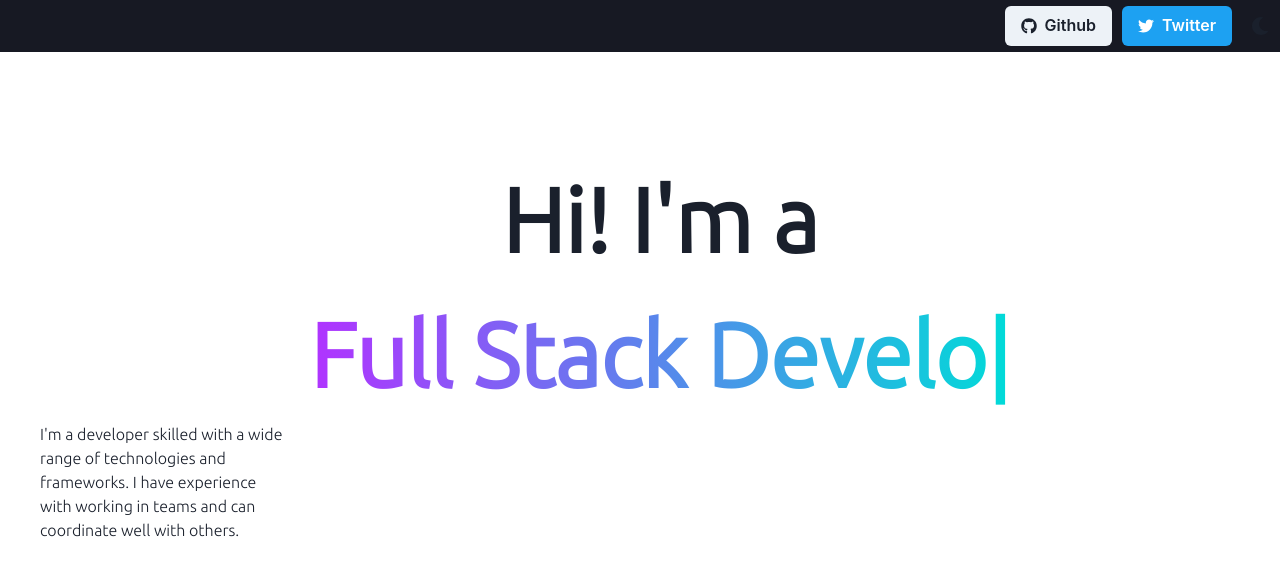
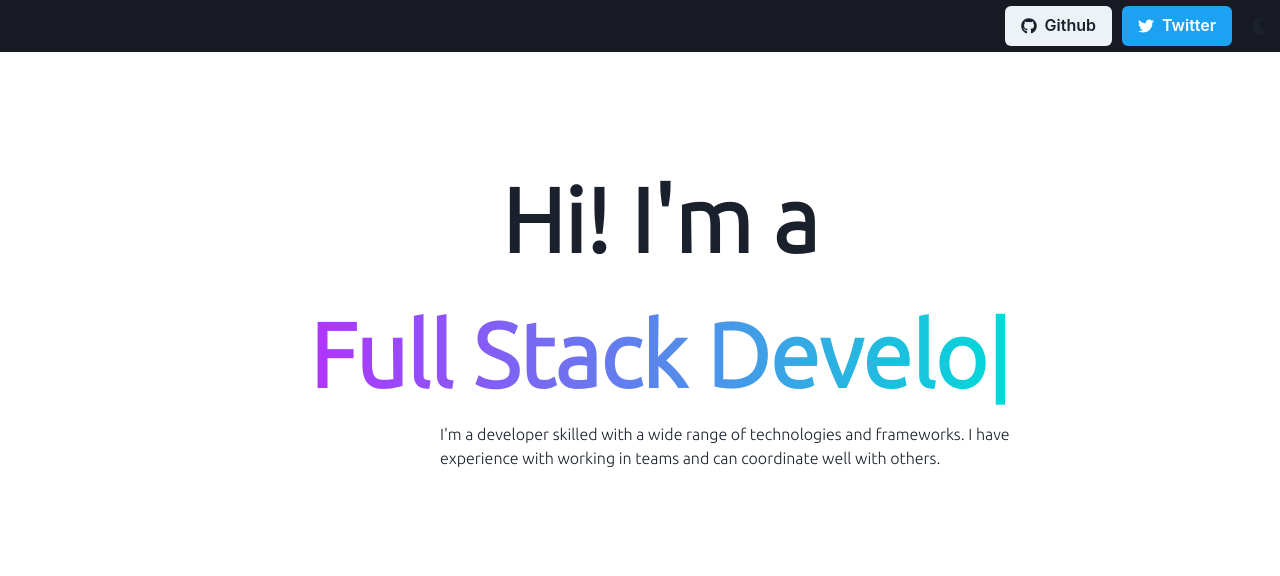
Before and after one commit to davidarogunre/personalportfolio, a React (Create React App) app: page / in a window 1280 px wide. Shown: the top 576 px of the page. Built offline with nearby package versions, Linux system fonts and the light colour scheme.

Commit message:
added about

```diff
--- a/src/components/About.js
+++ b/src/components/About.js
@@ -30,8 +30,8 @@ const About = () => {
         <span ref={el}></span>
         </Box>
       </Box>
-      <Box width="20%" fontWeight="lighter" display={{xl:"flex"}} flexDirection={{xl:"column"}} alignItems={{xl:"center"}}>
-      <Text>
+      <Box width={{base:"90%", md:"550px", xl:'80%'}} fontWeight="lighter">
+      <Text marginLeft={{xl:"400px"}}>
       I'm a developer skilled with a wide range of technologies and frameworks.
       I have experience with working in teams and can coordinate well with others.
       </Text>
```
